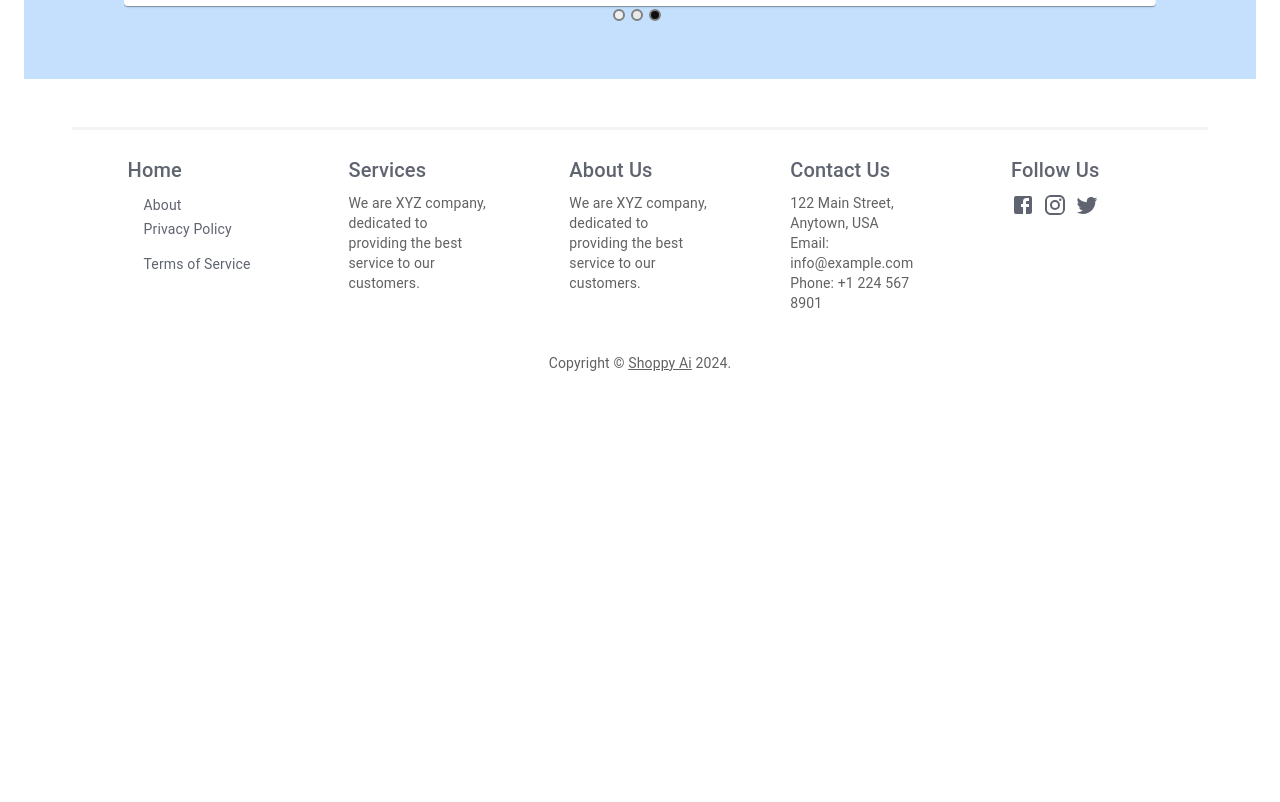
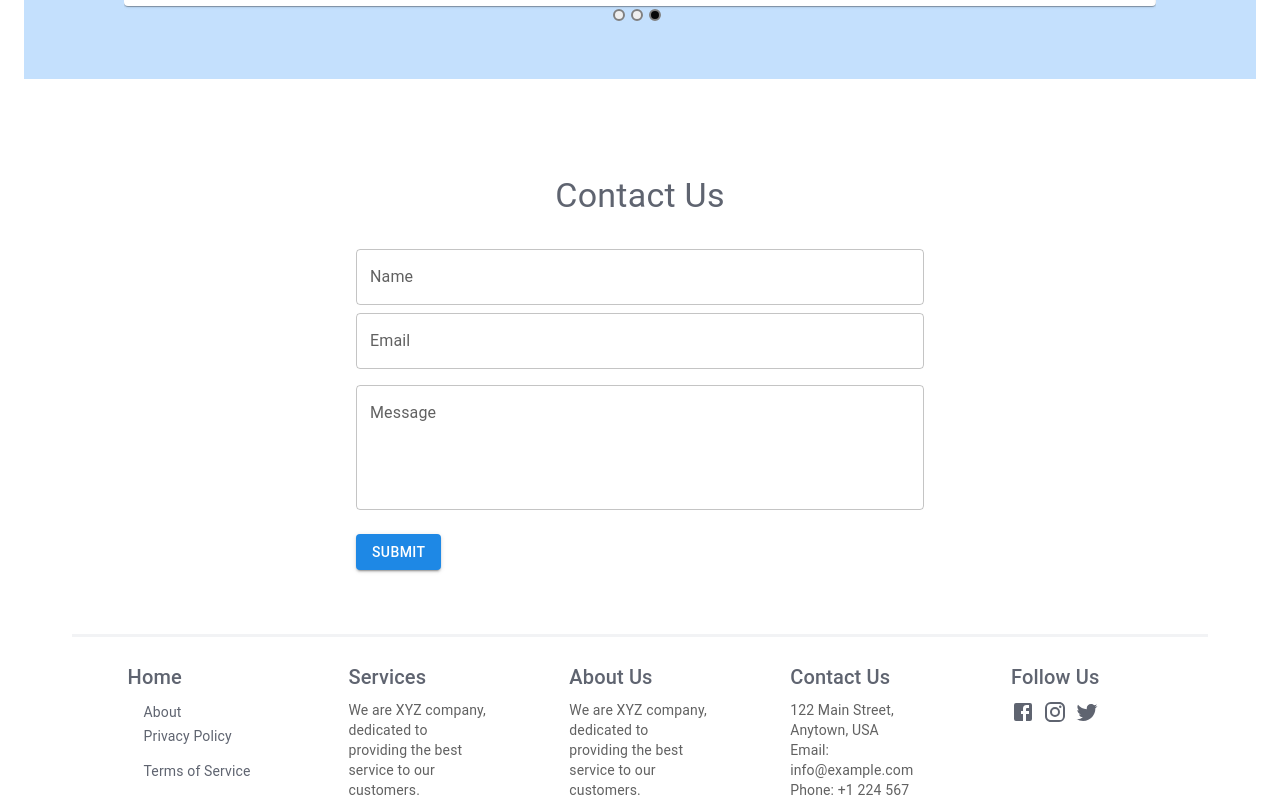
Before and after one commit to iamoluwafisayo/SHOPPY-AI, a React (Create React App) app in the folder frontend/: page / in a window 1280 px wide. Shown: the part 3765-4567 px from the top of the page. Before the commit the page ends 4186 px from the top, so only its background shows below. Built offline with nearby package versions, Linux system fonts and the light colour scheme; grey boxes are pictures that could not be loaded.

Commit message:
feat: add new section(abbout-us)

```diff
--- a/frontend/src/pages/LandingPage.jsx
+++ b/frontend/src/pages/LandingPage.jsx
@@ -7,6 +7,7 @@ import Section3 from "../components/landingPageSections/Section3";
 import Section4 from "../components/landingPageSections/Section4";
 import Section5 from "../components/landingPageSections/Section5";
 import Section6 from "../components/landingPageSections/Section6";
+import Section7 from "../components/landingPageSections/Section7";
 import Footer from "../components/common/footer";
 
 const LandingPage = () => {
@@ -20,6 +21,7 @@ const LandingPage = () => {
         <Section4 />
         <Section5 />
         <Section6 />
+        <Section7 />
       </Box>
       <Footer />
     </Container>
```
